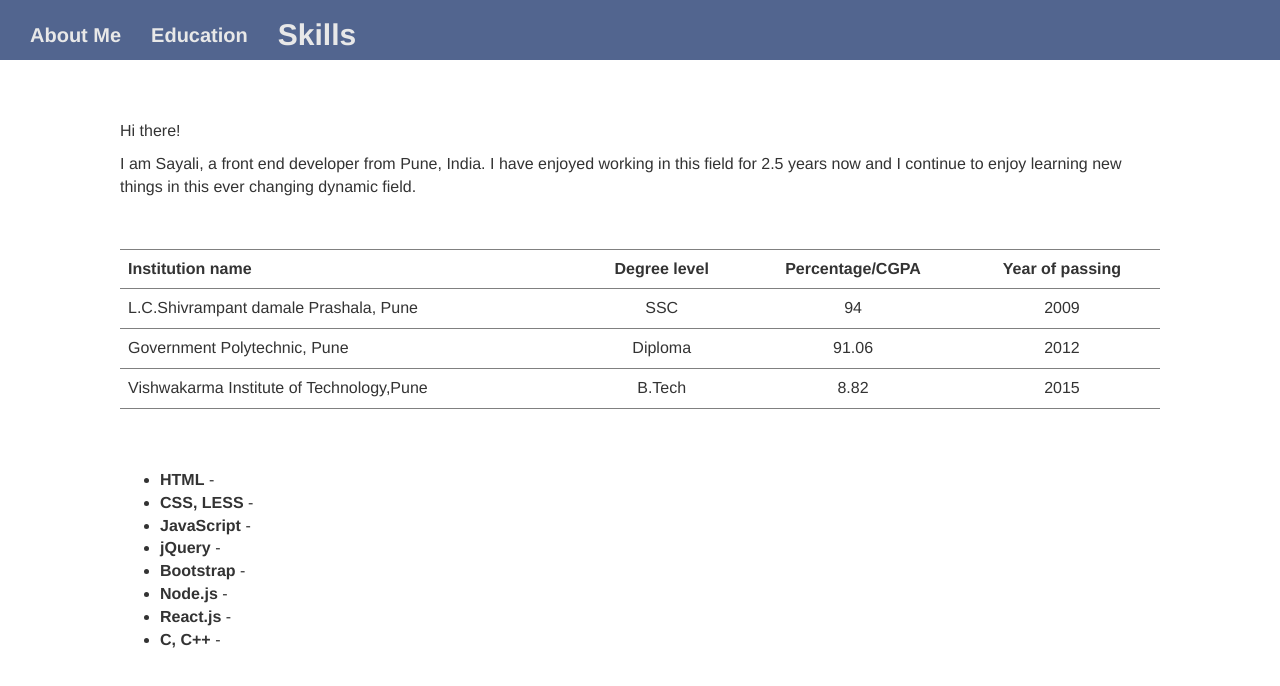
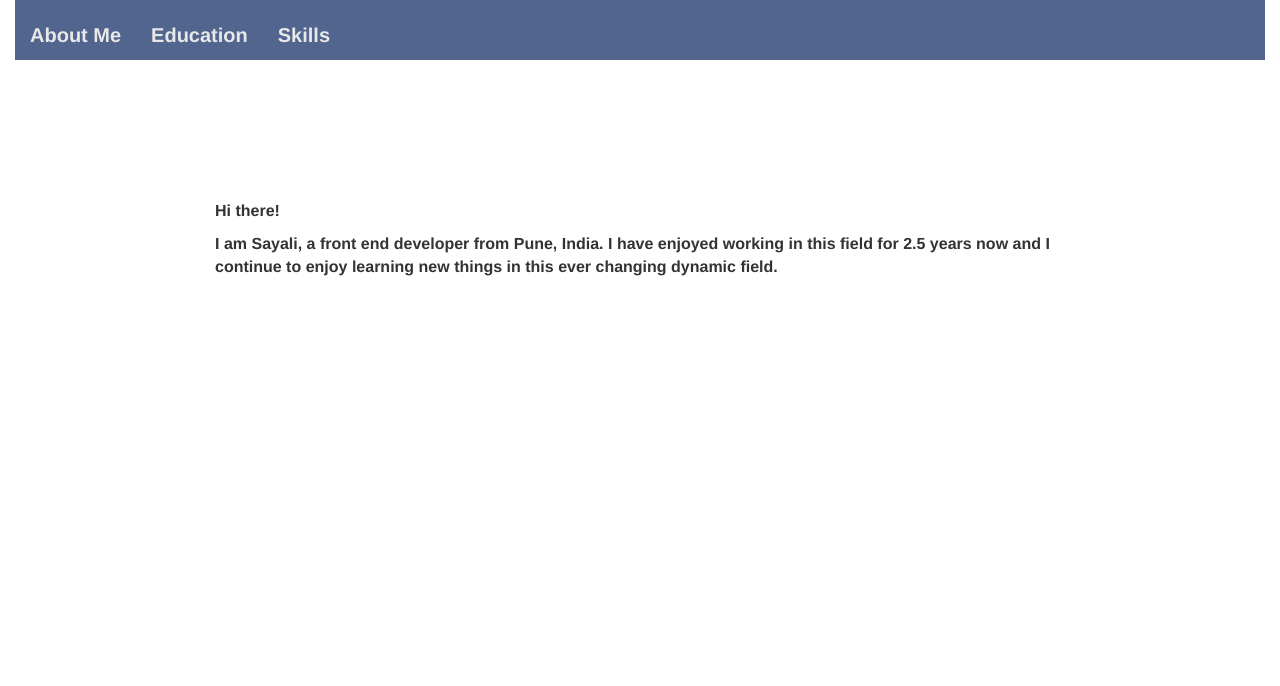
Before and after one commit to sayaliga/resume, a React (Create React App) app: page / in a window 1280 px wide. Shown: the top 686 px of the page. Built offline with nearby package versions, Linux system fonts and the light colour scheme.

Commit message:
Addind animations

```diff
--- a/package.json
+++ b/package.json
@@ -8,6 +8,8 @@
     "jquery": "^3.2.1",
     "react": "^16.2.0",
     "react-dom": "^16.2.0",
+    "react-router": "^4.2.0",
+    "react-router-dom": "^4.2.2",
     "react-scripts": "1.0.17"
   },
   "scripts": {
--- a/public/index.html
+++ b/public/index.html
@@ -5,7 +5,7 @@
 			Resume
 		</title>
 	</head>
-	<body data-spy="scroll" data-target=".navbar" data-offset="100">
+	<body>
 		<div id="root"></div>
 	</body>
 </html>
--- a/src/App.js
+++ b/src/App.js
@@ -1,21 +1,13 @@
 import React, { Component } from 'react';
-import AboutMe from './components/aboutMe.js';
-import EduQualification from './components/eduQualification.js';
-import Experience from './components/experience.js';
-import Skills from './components/skills.js';
+import { BrowserRouter as Router } from 'react-router-dom';
 import NavBar from './components/navBar.js';
 
 class App extends Component {
   render() {
     return (
-      <div>
+      <Router>
         <NavBar />
-        <div className="section-container">
-            <AboutMe />
-            <EduQualification />
-            <Skills />
-        </div>
-      </div>
+      </Router>
     );
   }
 }
--- a/src/components/aboutMe.js
+++ b/src/components/aboutMe.js
@@ -3,7 +3,7 @@ import React from "react";
 var aboutMe = () => {
     return (
         <section id="aboutme">
-                <div className="inroduction">
+            <div className="introduction">
                 <p>
                     Hi there!
                 </p>
--- a/src/components/navBar.js
+++ b/src/components/navBar.js
@@ -1,16 +1,22 @@
 import React from "react";
+import { BrowserRouter as Router, Route, Link } from 'react-router-dom';
+import AboutMe from './aboutMe';
+import EduQualification from './eduQualification.js';
+import Experience from './experience.js';
+import Skills from './skills.js';
 
 var navBar = () => {
     return (
-        <nav className="navbar navbar-fixed-top">
-            <div className="container-fluid">
-                <ul className="nav navbar-nav">
-                    <li><a className="text-center" href="#aboutme">About Me</a></li>
-                    <li><a className="text-center" href="#eduqualification">Education</a></li>
-                    <li><a className="text-center" href="#skills">Skills</a></li>
-                </ul>
-            </div>
-        </nav>
+        <div className="container-fluid">
+            <ul className="nav navbar-nav">
+                <li><Link to="/">About Me</Link></li>
+                <li className="eduqualification"><Link to="/eduqualification">Education</Link></li>
+                <li><Link to="/skills">Skills</Link></li>
+            </ul>
+                <Route exact path="/" component={AboutMe} />
+                <Route exact path="/eduqualification" component={EduQualification} />
+                <Route exact path="/skills" component={Skills} />
+        </div>
     )
 }
 
--- /dev/null
+++ b/src/css/animations.css
@@ -0,0 +1,23 @@
+@keyframes grow {
+    0% { font-size: 0; }
+    100% { font-size: 16px; }
+}
+table.eduqualification {
+    animation-name: grow;
+    animation-duration: 3s;
+}
+.introduction {
+    animation-duration: 3s;
+    animation-name: slidein;
+}
+@keyframes slidein {
+    from {
+        margin-left: 100%;
+        width: 300%;
+    }
+
+    to {
+        margin-left: 0%;
+        width: 100%;
+    }
+}
--- a/src/css/index.css
+++ b/src/css/index.css
@@ -11,10 +11,10 @@ h1 {
   padding: 5px;
 }
 section {
-  padding: 10px;
+  padding: 200px;
   font-size: 16px;
-  height: 100%;
-  width: 100%;
+  font-weight: bold;
+  height: 100vh;
 }
 table.eduqualification td:not(:first-child), table.eduqualification th:not(:first-child) {
   text-align: center;
--- a/src/css/nav.css
+++ b/src/css/nav.css
@@ -1,8 +1,9 @@
-.navbar .container-fluid {
+.navbar-nav {
     background-color: #52658f;
     padding-top: 10px;
+    width: 100%;
 }
-.navbar a {
+.navbar-nav a {
     transition: background-color 2s, font-size 1s;
     transition-duration: 1s;
     color: #E8E8E8;
@@ -13,7 +14,7 @@ li {
     transition: background-color 0s, font-size 1s;
     transition-duration: 1s;
 }
-.navbar .container-fluid a:hover, li.active a {
+.container-fluid .navbar-nav a:hover, .container-fluid .navbar-nav a:focus {
     font-size: 30px;
     background-color: transparent;
     color: #E8E8E8;
@@ -21,12 +22,9 @@ li {
 .section-container {
     padding: 100px;
 }
-section {
-    padding: 20px;
-}
-footer .navbar  .container-fluid {
+footer .container-fluid {
     background-color: #E8E8E8;
 }
-footer .navbar li a {
+footer li a {
     color: #52658f;
 }
--- a/src/index.js
+++ b/src/index.js
@@ -2,6 +2,7 @@ import React from 'react';
 import ReactDOM from 'react-dom';
 import './css/index.css';
 import './css/nav.css';
+import './css/animations.css';
 import '../node_modules/bootstrap/dist/css/bootstrap.min.css';
 import App from './App';
 import registerServiceWorker from './registerServiceWorker';
```
Lines whose indentation alone changed are shown as unchanged.
